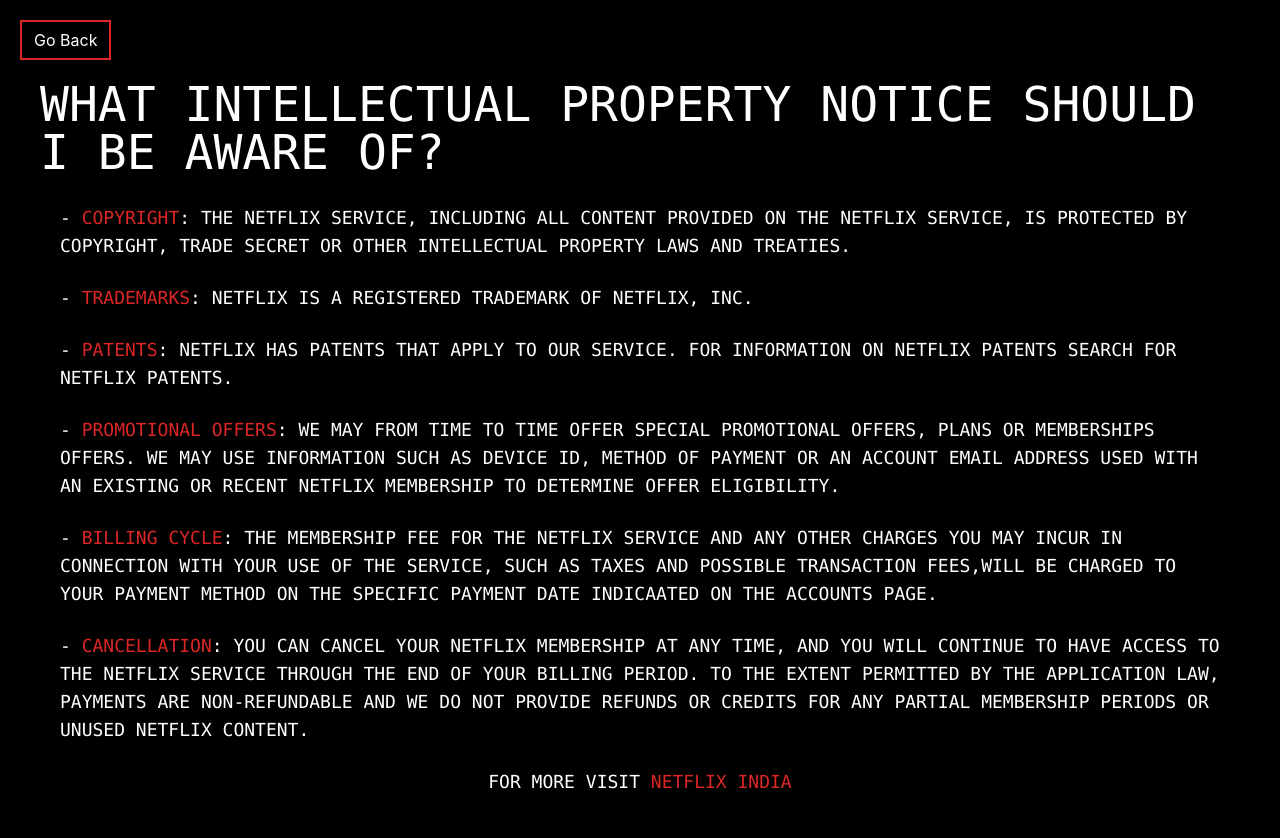
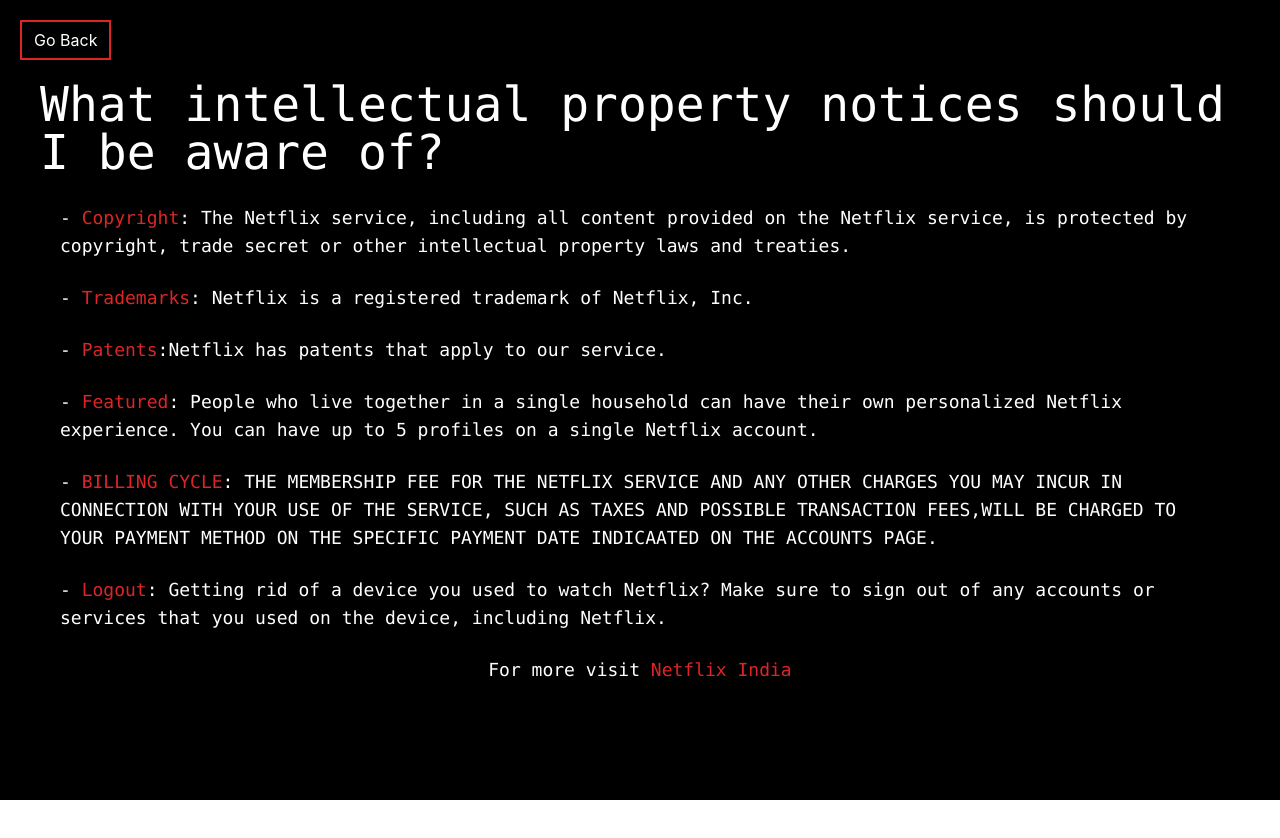
Before and after one commit to rhea0110/netflix-clone, a Next.js app: page /alert in a window 1280 px wide. Shown: the top 838 px of the page. After the commit the page ends 800 px from the top, so only its background shows below. Built offline with nearby package versions, Linux system fonts and the light colour scheme.

Commit message:
fixing casing

```diff
--- a/components/AlertComp.jsx
+++ b/components/AlertComp.jsx
@@ -11,36 +11,33 @@
         </Link>
         <div className="min-h-full p-5 w-full ">
           <h1 className="text-5xl text-left font-mono text-white ">
-            WHAT INTELLECTUAL PROPERTY NOTICE SHOULD I BE AWARE OF?
+            What intellectual property notices should I be aware of?
           </h1>
           <ul type="circle" className="w-full p-5 my-2">
             <li className="text-white text-lg text-left font-mono text-md">
-              - <span className="text-red-600">COPYRIGHT</span>: THE NETFLIX
-              SERVICE, INCLUDING ALL CONTENT PROVIDED ON THE NETFLIX SERVICE, IS
-              PROTECTED BY COPYRIGHT, TRADE SECRET OR OTHER INTELLECTUAL
-              PROPERTY LAWS AND TREATIES.
+              - <span className="text-red-600">Copyright</span>: The Netflix
+              service, including all content provided on the Netflix service, is
+              protected by copyright, trade secret or other intellectual
+              property laws and treaties.
             </li>
             <br />
             <li className="text-white text-lg text-left font-mono text-md">
-              - <span className="text-red-600">TRADEMARKS</span>: NETFLIX IS A
-              REGISTERED TRADEMARK OF NETFLIX, INC.
+              - <span className="text-red-600">Trademarks</span>: Netflix is a
+              registered trademark of Netflix, Inc.
             </li>
             <br />
 
             <li className="text-white text-lg text-left font-mono text-md">
-              - <span className="text-red-600">PATENTS</span>: NETFLIX HAS
-              PATENTS THAT APPLY TO OUR SERVICE. FOR INFORMATION ON NETFLIX
-              PATENTS SEARCH FOR NETFLIX PATENTS.
+              - <span className="text-red-600">Patents</span>:Netflix has
+              patents that apply to our service.
             </li>
             <br />
 
             <li className="text-white text-lg text-left font-mono text-md">
-              - <span className="text-red-600">PROMOTIONAL OFFERS</span>: WE MAY
-              FROM TIME TO TIME OFFER SPECIAL PROMOTIONAL OFFERS, PLANS OR
-              MEMBERSHIPS OFFERS. WE MAY USE INFORMATION SUCH AS DEVICE ID,
-              METHOD OF PAYMENT OR AN ACCOUNT EMAIL ADDRESS USED WITH AN
-              EXISTING OR RECENT NETFLIX MEMBERSHIP TO DETERMINE OFFER
-              ELIGIBILITY.
+              - <span className="text-red-600">Featured</span>: People who live
+              together in a single household can have their own personalized
+              Netflix experience. You can have up to 5 profiles on a single
+              Netflix account.
             </li>
             <br />
 
@@ -54,24 +51,21 @@
             </li>
             <br />
             <li className="text-white text-lg text-left font-mono text-md">
-              - <span className="text-red-600">CANCELLATION</span>: YOU CAN
-              CANCEL YOUR NETFLIX MEMBERSHIP AT ANY TIME, AND YOU WILL CONTINUE
-              TO HAVE ACCESS TO THE NETFLIX SERVICE THROUGH THE END OF YOUR
-              BILLING PERIOD. TO THE EXTENT PERMITTED BY THE APPLICATION LAW,
-              PAYMENTS ARE NON-REFUNDABLE AND WE DO NOT PROVIDE REFUNDS OR
-              CREDITS FOR ANY PARTIAL MEMBERSHIP PERIODS OR UNUSED NETFLIX
-              CONTENT.
+              - <span className="text-red-600">Logout</span>: Getting rid
+              of a device you used to watch Netflix? Make sure to sign out of
+              any accounts or services that you used on the device, including
+              Netflix.
             </li>
             <br />
             <li className="text-white text-lg text-center font-mono text-md">
-              FOR MORE VISIT{" "}
+              For more visit{" "}
               <a
                 href="https://www.netflix.com/in/"
                 rel="noreferrer"
                 target="_blank"
                 className="text-red-600"
               >
-                NETFLIX INDIA
+                Netflix India
               </a>
             </li>
           </ul>
--- a/pages/faqs.jsx
+++ b/pages/faqs.jsx
@@ -61,10 +61,10 @@
                   key={index}
                   className="text-white my-3 text-lg text-left font-mono text-md"
                 >
-                  {lines.questions.toUpperCase()}.
+                  {lines.questions}.
                 </li>
                 <li className="text-red-500 my-3 text-lg text-left font-mono text-md">
-                  - {lines.answers.toUpperCase()}.
+                  - {lines.answers}.
                 </li>
               </>
             ))}
--- a/pages/guidelines.jsx
+++ b/pages/guidelines.jsx
@@ -73,7 +73,7 @@
                 key={index}
                 className="text-white my-3 text-lg text-left font-mono text-md"
               >
-                - {lines.title.toUpperCase()}.
+                - {lines.title}.
               </li>
             ))}
           </ul>
--- a/pages/languages.jsx
+++ b/pages/languages.jsx
@@ -107,7 +107,7 @@
                 key={index}
                 className="text-white my-3 flex border-b border-red-500 flex-row text-lg text-left font-mono text-md"
               >
-                <div className="mt-2">{lines.lang.toUpperCase()}</div>
+                <div className="mt-2">{lines.lang}</div>
                 <img src={`${lines.src}.png`} className={`w-12 ml-auto`} />
               </div>
             ))}
--- a/pages/laws.jsx
+++ b/pages/laws.jsx
@@ -25,35 +25,35 @@
     },
     {
       title:
-        "information collected via the use of cookies, web beacons and other technologies, including ad data such as information on the availability and delivery of ads, the site URL, as well as the date and time. See our Cookies and Internet Advertising section for more details.",
+        "Information collected via the use of cookies, web beacons and other technologies, including ad data such as information on the availability and delivery of ads, the site URL, as well as the date and time. See our Cookies and Internet Advertising section for more details.",
     },
     {
       title:
-        "search queries and commands applicable to Netflix that you make through Partner devices or voice assistant platforms",
+        "Search queries and commands applicable to Netflix that you make through Partner devices or voice assistant platforms",
     },
     {
       title:
-        "service activation information such as your email address or other contact information",
+        "Service activation information such as your email address or other contact information",
     },
     {
       title:
-        "security service providers who provide us with information to secure our systems, prevent fraud and help us protect the security of Netflix accounts",
+        "Security service providers who provide us with information to secure our systems, prevent fraud and help us protect the security of Netflix accounts",
     },
     {
       title:
-        "payment service providers who provide us with payment or balance information, or updates to that information, based on their relationship with you",
+        "Payment service providers who provide us with payment or balance information, or updates to that information, based on their relationship with you",
     },
     {
       title:
-        "online and offline data providers, from which we obtain aggregated demographic, interest based and online advertising related data",
+        "Online and offline data providers, from which we obtain aggregated demographic, interest based and online advertising related data",
     },
     {
       title:
-        "publicly-available sources such as publicly available posts on social media platforms and information available through public databases associating IP addresses with internet service providers",
+        "Publicly-available sources such as publicly available posts on social media platforms and information available through public databases associating IP addresses with internet service providers",
     },
     {
       title:
-        "secure our systems, prevent fraud and help us protect the security of Netflix accounts",
+        "Secure our systems, prevent fraud and help us protect the security of Netflix accounts",
     },
   ];
   return (
@@ -87,7 +87,7 @@
                 key={index}
                 className="text-white my-3 text-lg text-left font-mono text-md"
               >
-                - {lines.title.toUpperCase()}.
+                - {lines.title}.
               </li>
             ))}
           </ul>
--- a/pages/logout.jsx
+++ b/pages/logout.jsx
@@ -4,35 +4,30 @@
 const Logout = () => {
     return (
       <div className="w-full  flex-col justify-center items-center flex p-20 h-screen bg-black">
-        <div>
-          <h1 className="w-full h-full text-white font-mono text-5xl justify-center items-center flex">
-            {"Thankyou for watching my project!".toUpperCase()}
-          </h1>
-        </div>
-        <div className=" mt-12 text-white font-mono text-xl ">
-          {"Click on the link to visit my "}
+        <div className=" mt-12 text-white font-mono text-3xl ">
+          {"Please click on the link to visit my next project "}
           <a
-            className="text-red-500 text-xl underline"
+            className="text-red-500 text-3xl underline"
             href="https://rheajain.netlify.app/"
           >
-            Live Profile
+              Live Profile
           </a>
         </div>
-        <div className=" mt-6 font-mono text-white text-xl ">
-          {"You can also visit my linkedIn profile "}
+        <div className=" mt-6 font-mono text-white text-3xl ">
+          {"You can also visit my linkedIn profile by clicking on the link "}
           <a
-            className="text-red-500 text-xl underline"
+            className="text-red-500 text-3xl underline"
             href="https://www.linkedin.com/in/rhea-jain-2462a3189/"
           >
             Rhea Jain
           </a>
         </div>
-        <div className=" mt-6 text-white font-mono text-xl ">
-          {"Go back to main page? Do not worry click on the link "}
+        <div className=" mt-6 text-white font-mono text-3xl ">
+          {"Want to go back to the main page? Do not worry, click on the link "}
           <Link
             href="/"
           >
-            <span  className="cursor-pointer text-red-500 text-xl underline">
+            <span  className="cursor-pointer text-red-500 text-3xl underline">
               Home
               </span>
           </Link>
```
Also changed, not shown: pages/privacy.jsx (+9 -9 lines).
